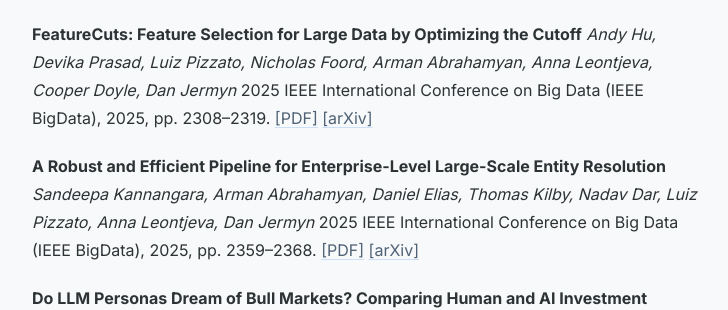
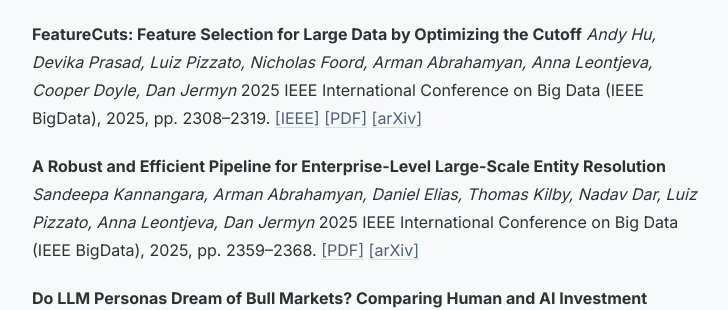
Before and after one commit to pizzato/pizzato.github.io, a Jekyll site: the page built from publications/index.markdown, in a window 1280 px wide and 900 px high, scrolled down 2532 px. Shown: the part 152-462 px from the top of the window, without its empty margins (272-1000 px from the left). Built offline with Jekyll 4.4.1, drawn with Linux system fonts in a browser that asks for light colours.

Commit message:
fix: add IEEE published link for FeatureCuts paper (IEEE BigData 2025)
Co-Authored-By: Claude Sonnet 4.5 <noreply@anthropic.com>

```diff
--- a/publications/index.markdown
+++ b/publications/index.markdown
@@ -111,7 +111,7 @@ Association for Computing Machinery, New York, NY, USA, 185–193.
 **FeatureCuts: Feature Selection for Large Data by Optimizing the Cutoff**
 _Andy Hu, Devika Prasad, Luiz Pizzato, Nicholas Foord, Arman Abrahamyan, Anna Leontjeva, Cooper Doyle, Dan Jermyn_
 2025 IEEE International Conference on Big Data (IEEE BigData), 2025, pp. 2308–2319.
-[[PDF]](https://arxiv.org/pdf/2508.00954) [[arXiv]](https://arxiv.org/abs/2508.00954)
+[[IEEE]](https://www.computer.org/csdl/proceedings-article/bigdata/2025/11402619/2eDtlWjTZkY) [[PDF]](https://arxiv.org/pdf/2508.00954) [[arXiv]](https://arxiv.org/abs/2508.00954)
 
 
 **A Robust and Efficient Pipeline for Enterprise-Level Large-Scale Entity Resolution**
```
